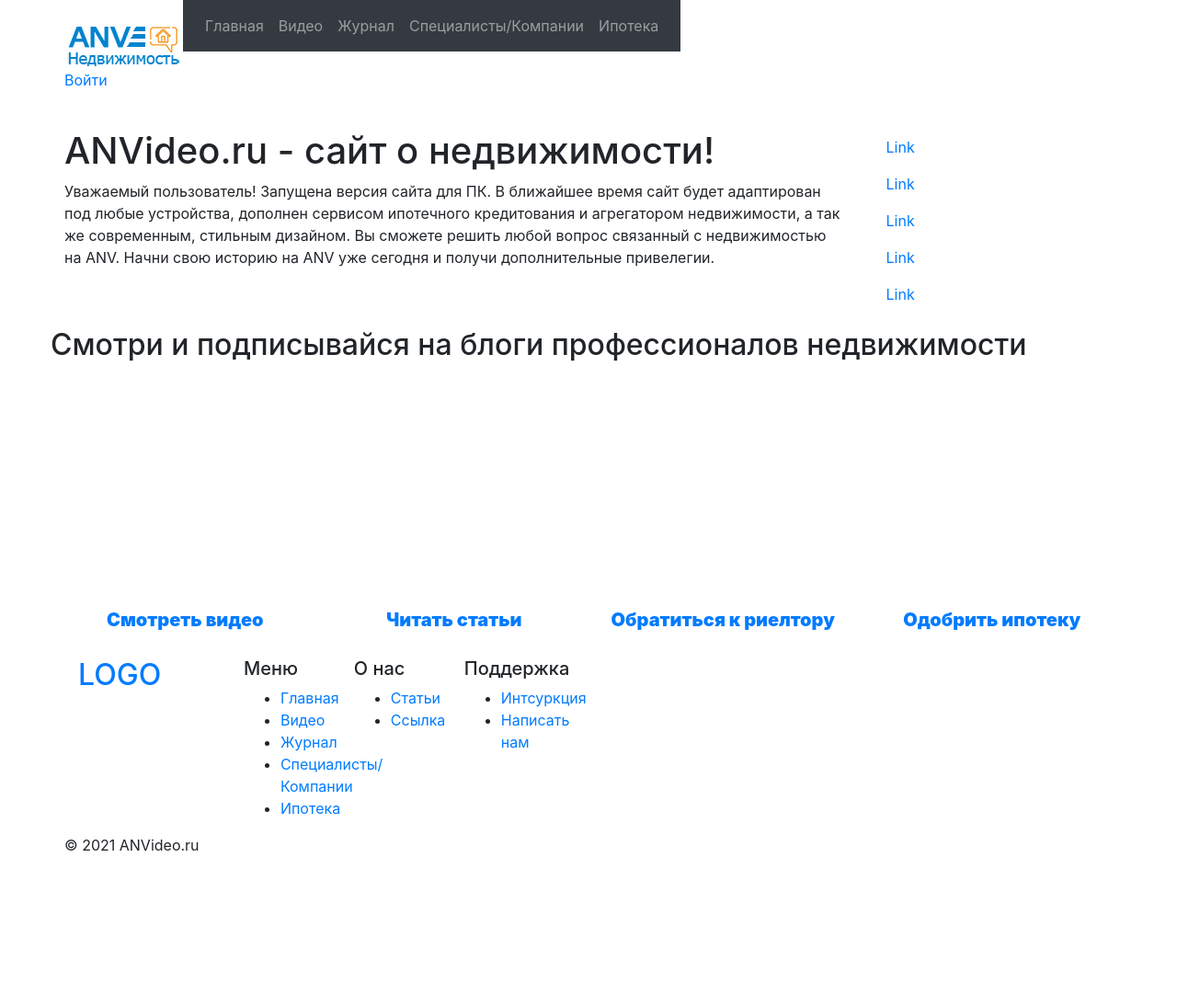
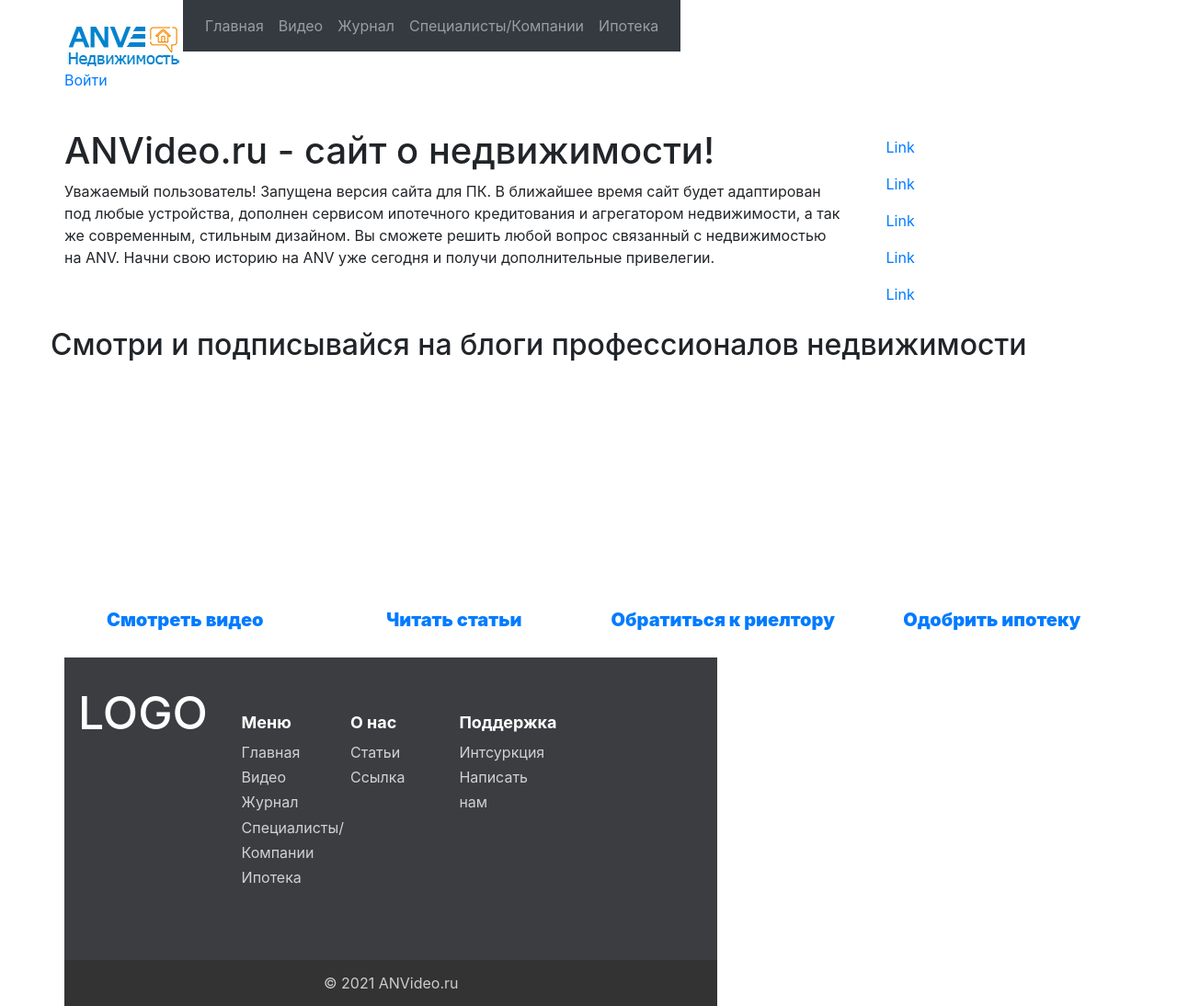
Before and after one commit to Akhmetova/Akhmetova.github.io, a PHP site: page / in a window 1280 px wide. Shown: the whole page at 92% size. Before the commit the page ends 925 px from the top, so only its background shows below. Run offline with PHP 8.4, Linux system fonts and the light colour scheme.

Commit message:
Update style.css

```diff
--- a/style.css
+++ b/style.css
@@ -30,3 +30,133 @@ body {
     font-weight: 900;
     margin-bottom: 29px;
 }
+#myFooter {
+    background-color: #3c3d41;
+    color: white;
+    padding-top: 30px;
+}
+
+#myFooter .footer-copyright {
+    background-color: #333333;
+    padding-top: 3px;
+    padding-bottom: 3px;
+    text-align: center;
+}
+
+#myFooter .row {
+    margin-bottom: 60px;
+}
+
+#myFooter .navbar-brand {
+    margin-top: 45px;
+    height: 65px;
+}
+
+#myFooter .footer-copyright p {
+    margin: 10px;
+    color: #ccc;
+}
+
+#myFooter ul {
+    list-style-type: none;
+    padding-left: 0;
+    line-height: 1.7;
+}
+
+#myFooter h5 {
+    font-size: 18px;
+    color: white;
+    font-weight: bold;
+    margin-top: 30px;
+}
+
+#myFooter h2 a{
+    font-size: 50px;
+    text-align: center;
+    color: #fff;
+}
+
+#myFooter a {
+    color: #d2d1d1;
+    text-decoration: none;
+}
+
+#myFooter a:hover,
+#myFooter a:focus {
+    text-decoration: none;
+    color: white;
+}
+
+#myFooter .social-networks {
+    text-align: center;
+    padding-top: 30px;
+    padding-bottom: 16px;
+}
+
+#myFooter .social-networks a {
+    font-size: 32px;
+    color: #f9f9f9;
+    padding: 10px;
+    transition: 0.2s;
+}
+
+#myFooter .social-networks a:hover {
+    text-decoration: none;
+}
+
+#myFooter .facebook:hover {
+    color: #0077e2;
+}
+
+#myFooter .google:hover {
+    color: #ef1a1a;
+}
+
+#myFooter .twitter:hover {
+    color: #00aced;
+}
+
+#myFooter .btn {
+    color: white;
+    background-color: #d84b6b;
+    border-radius: 20px;
+    border: none;
+    width: 150px;
+    display: block;
+    margin: 0 auto;
+    margin-top: 10px;
+    line-height: 25px;
+}
+
+@media screen and (max-width: 767px) {
+    #myFooter {
+        text-align: center;
+    }
+}
+
+
+/* CSS used for positioning the footers at the bottom of the page. */
+/* You can remove this. */
+
+html{
+    height: 100%;
+}
+
+body{
+    display: flex;
+    display: -webkit-flex;
+    flex-direction: column;
+    -webkit-flex-direction: column;
+    height: 100%;
+}
+
+.content{
+   flex: 1 0 auto;
+   -webkit-flex: 1 0 auto;
+   min-height: 200px;
+}
+
+#myFooter{
+   flex: 0 0 auto;
+   -webkit-flex: 0 0 auto;
+}
```
